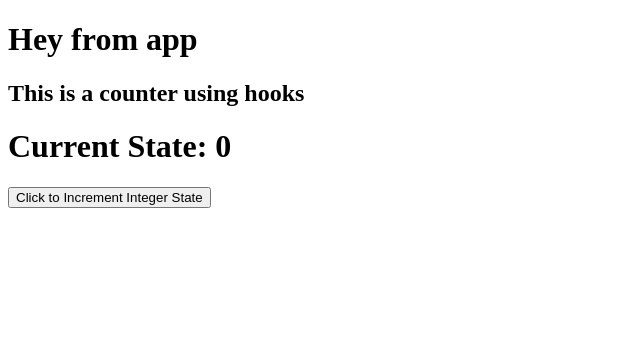
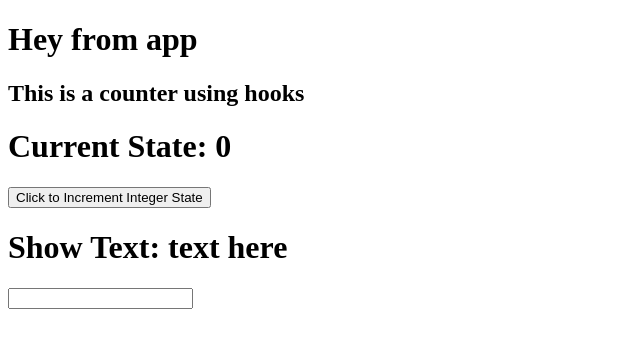
Before and after one commit to cboydstun/react-hooks-state-2, a React (Create React App) app: page / in a window 1280 px wide. Shown: the top 348 px of the page, without its empty margins (0-640 px from the left). Built offline with nearby package versions, Linux system fonts and the light colour scheme.

Commit message:
added TextDisplay component

```diff
--- a/src/App.js
+++ b/src/App.js
@@ -1,10 +1,12 @@
 import CounterWithHooks from './components/CounterWithHooks'
+import TextDisplay from './components/TextDisplay'
 
 export default function App() {
     return (
         <div>
             <h1>Hey from app</h1>
             <CounterWithHooks />
+            <TextDisplay />
         </div>
     )
 }
--- /dev/null
+++ b/src/components/TextDisplay.js
@@ -0,0 +1,16 @@
+import React from 'react';
+
+function TextDisplay() {
+    const [text, setText] = React.useState('text here');
+    const updateText = (event) => {
+        setText(event.target.value)
+    }
+    return (
+        <div>
+            <h1>Show Text: {text}</h1>
+            <input type="text" onChange={updateText} />
+        </div>
+    );
+}
+
+export default TextDisplay;
```
